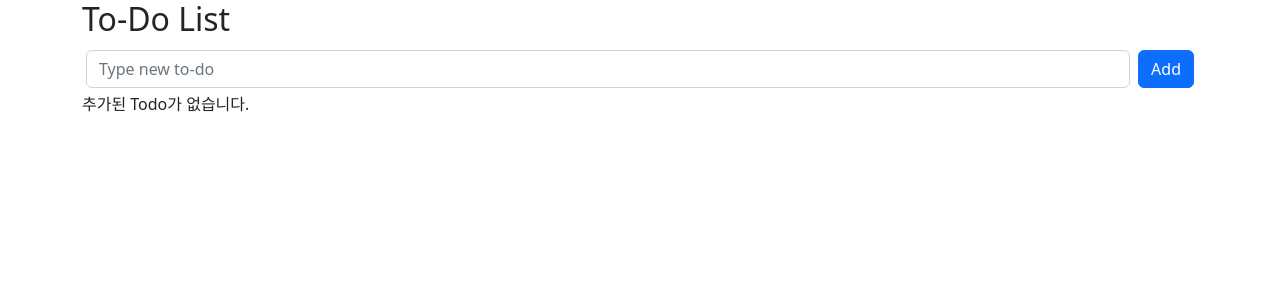
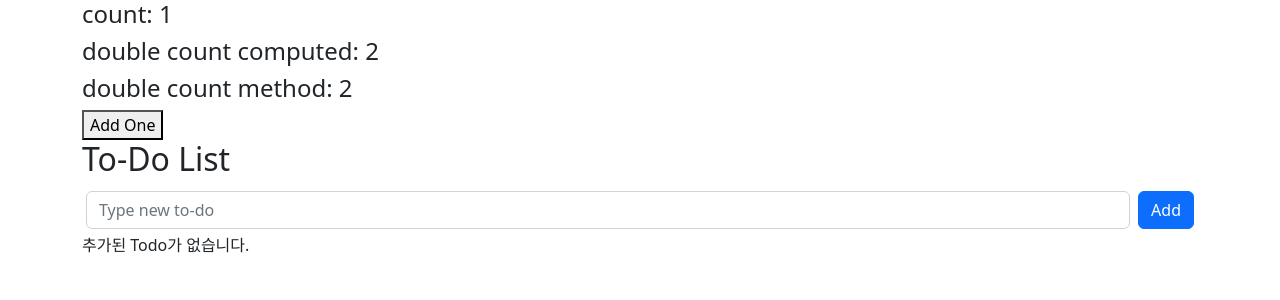
Before and after one commit to jbb4223/vue-Prac, a Vue app: page / in a window 1280 px wide. Shown: the top 300 px of the page. Built offline with nearby package versions, Linux system fonts and the light colour scheme.

Commit message:
23 class

```diff
--- a/src/App.vue
+++ b/src/App.vue
@@ -1,5 +1,9 @@
 <template>
   <div class="container">
+    <h4>count: {{ count }}</h4>
+    <h4>double count computed: {{ doubleCountComputed }}</h4>
+    <h4>double count method: {{ doubleCountMethod() }}</h4>
+    <button @click="count++">Add One</button>
     <h2>To-Do List</h2>
 
     <todo-simple-form @add-todo="addTodo" />
@@ -13,7 +17,7 @@
 </template>
 
 <script>
-  import { ref } from 'vue'; // eslint-disable-line no-unused-vars
+  import { ref, computed } from 'vue'; // eslint-disable-line no-unused-vars
   import TodoSimpleForm from "./components/TodoSimpleForm"; // eslint-disable-line no-unused-vars
   import TodoList from "./components/TodoList"; // eslint-disable-line no-unused-vars
 
@@ -49,6 +53,18 @@
         todos.value.splice(index, 1);
       };
 
+      const count = ref(1);
+
+      const doubleCountComputed = computed(() => {
+        console.log('computed');
+        return count.value * 2;
+      });
+
+      const doubleCountMethod = () => {
+        console.log('method');
+        return count.value * 2;
+      };
+
       return {
         toggle,
         todos,
@@ -57,6 +73,9 @@
         addTodo,
         onToggle,
         deleteTodo,
+        count,
+        doubleCountComputed,
+        doubleCountMethod,
       };
     }
   }
```
